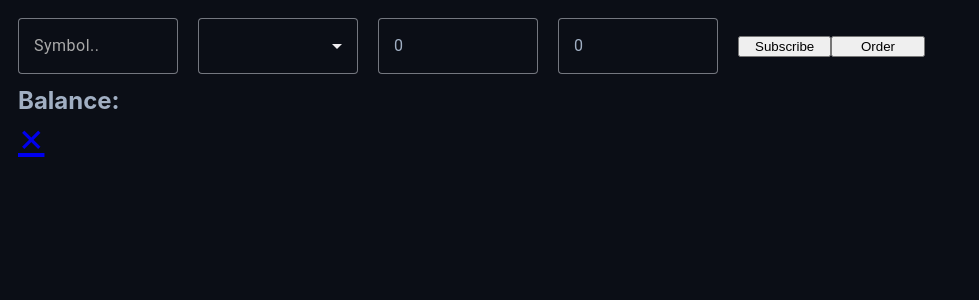
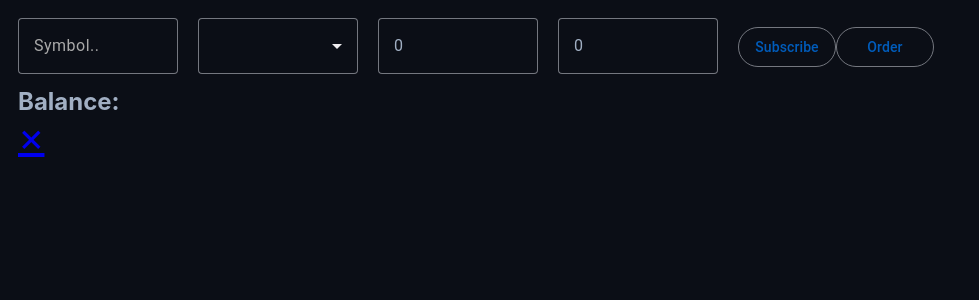
Before and after one commit to gsaukov/potok, an Angular app in the folder client/: page / in a window 1280 px wide. Shown: the top 300 px of the page, without its empty margins (0-979 px from the left). Built offline with nearby package versions, Linux system fonts and the light colour scheme; no server answers.

Commit message:
theming mat button

```diff
--- a/client/src/app/main-page/trade-desc/toolbar/toolbar.component.html
+++ b/client/src/app/main-page/trade-desc/toolbar/toolbar.component.html
@@ -15,8 +15,8 @@
   <mat-form-field appearance="outline">
     <input matInput class="form-control"  formControlName="value" type="number" placeholder="Price..."/>
   </mat-form-field>
-  <button mat-button (click)="subscribe()" style="width: 7em;">Subscribe</button>
-  <button mat-button (click)="newOrder()" style="width: 7em; margin-right: 20px;">Order</button>
+  <button mat-stroked-button (click)="subscribe()" style="width: 7em;">Subscribe</button>
+  <button mat-stroked-button (click)="newOrder()" style="width: 7em; margin-right: 20px;">Order</button>
   <div>
     <h2>Balance:</h2>
     <h2>
--- a/client/src/app/main-page/trade-desc/toolbar/toolbar.component.ts
+++ b/client/src/app/main-page/trade-desc/toolbar/toolbar.component.ts
@@ -5,12 +5,13 @@ import {FormControl, FormGroup, ReactiveFormsModule, Validators} from "@angular/
 import {MatInputModule} from '@angular/material/input';
 import {MatFormFieldModule} from '@angular/material/form-field';
 import {MatSelectModule} from '@angular/material/select';
+import {MatButtonModule} from '@angular/material/button';
 
 
 @Component({
   selector: 'app-toolbar',
   standalone: true,
-  imports: [ReactiveFormsModule, MatFormFieldModule, MatInputModule, MatSelectModule],
+  imports: [ReactiveFormsModule, MatFormFieldModule, MatInputModule, MatSelectModule, MatButtonModule],
   templateUrl: './toolbar.component.html',
   styleUrl: './toolbar.component.scss'
 })
```
